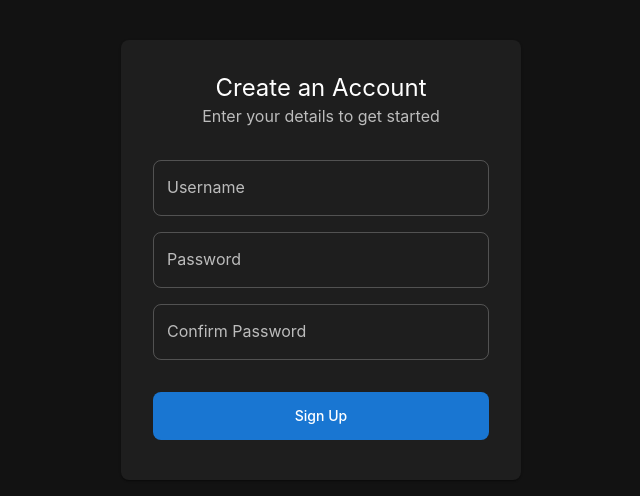
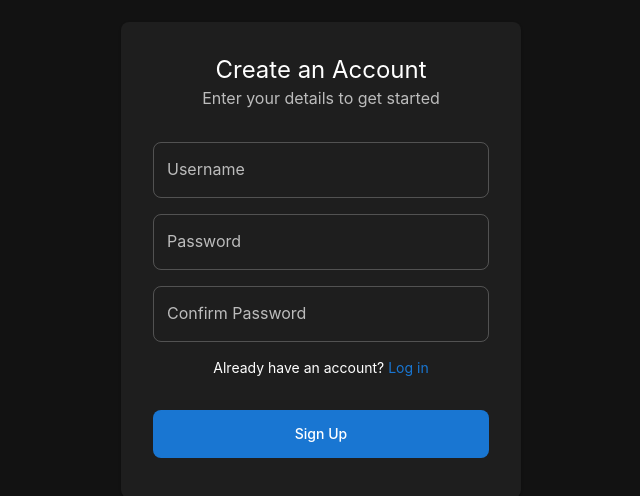
Before and after one commit to Ofonna-N/auth-service, a Next.js app: page /signup in a window 1280 px wide. Shown: the part 140-636 px from the top of the page, without its empty margins (319-959 px from the left). Built offline with nearby package versions, Linux system fonts and the light colour scheme.

Commit message:
Enhance SignupForm by adding a login link for users with existing accounts and improving prop destructuring

```diff
--- a/src/features/signup/signup_form.tsx
+++ b/src/features/signup/signup_form.tsx
@@ -9,18 +9,24 @@ import {
   CardContent,
   CardHeader,
   TextField,
+  Link as MUILink,
+  Typography,
 } from "@mui/material";
+
 import { Controller, useForm } from "react-hook-form";
 import { zodResolver } from "@hookform/resolvers/zod";
 import { signupFormSchema, SignUpFormData } from "./schema";
+import Link from "next/link";
 
-export default function SignupForm(props: {
+export default function SignupForm({
+  onSubmit,
+  isSubmitting,
+  serverError,
+}: {
   onSubmit: (data: SignUpFormData) => void;
   isSubmitting?: boolean;
   serverError?: string | null;
 }) {
-  const { onSubmit, isSubmitting, serverError } = props;
-
   const signupForm = useForm<SignUpFormData>({
     resolver: zodResolver(signupFormSchema),
     defaultValues: {
@@ -92,6 +98,13 @@ export default function SignupForm(props: {
 
           {serverError && <Alert severity="error">{serverError}</Alert>}
 
+          <Typography variant="body2" align="center">
+            Already have an account?{" "}
+            <MUILink component={Link} href="/login" underline="hover">
+              Log in
+            </MUILink>
+          </Typography>
+
           <Button
             type="submit"
             variant="contained"
```
